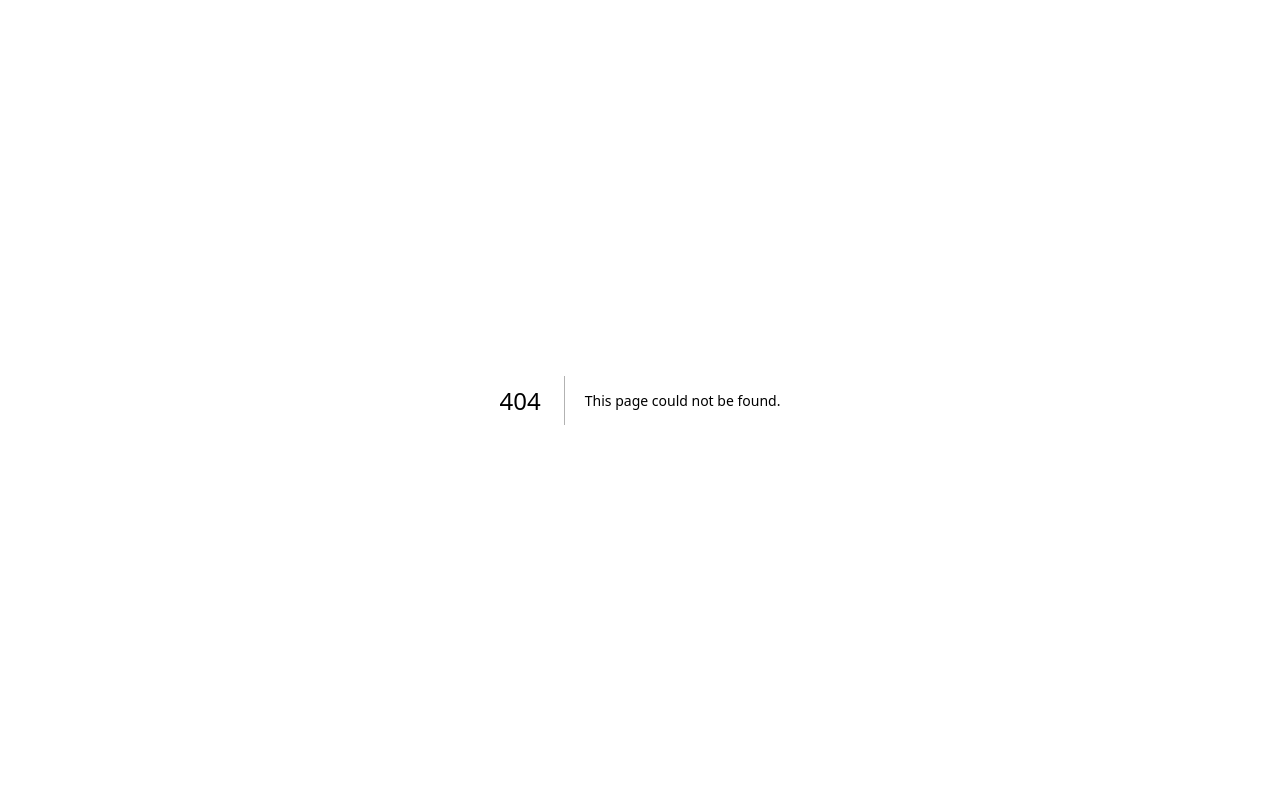
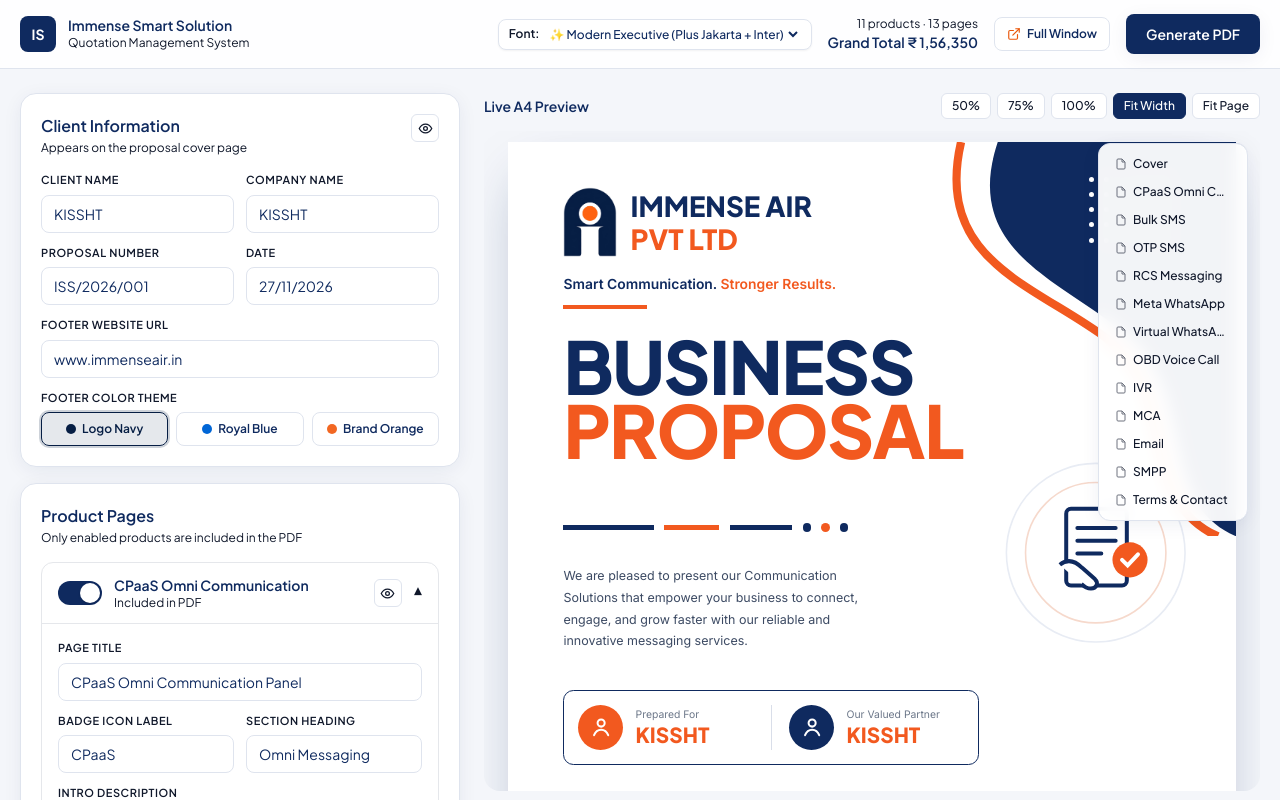
Before and after one commit to immenseairacc-ops/CRM, a Next.js app: page /quotation in a window 1280 px wide. Before the commit this address had no page. Shown: the top 800 px of the page. Built offline with nearby package versions, Linux system fonts and the light colour scheme; a web font is replaced by a local one.

Commit message:
feat: add dedicated /quotation route and full window direct link

```diff
--- /dev/null
+++ b/src/app/quotation/page.tsx
@@ -0,0 +1,12 @@
+'use client';
+
+import React from 'react';
+import { QuotationBuilder } from '@/components/quotation-app/QuotationBuilder';
+
+export default function StandaloneQuotationPage() {
+  return (
+    <div className="min-h-screen bg-[#f4f6fa]">
+      <QuotationBuilder />
+    </div>
+  );
+}
--- a/src/components/quotation-app/QuotationBuilder.tsx
+++ b/src/components/quotation-app/QuotationBuilder.tsx
@@ -1,4 +1,5 @@
 import { useCallback, useEffect, useLayoutEffect, useMemo, useRef, useState } from "react";
+import { ExternalLink } from "lucide-react";
 import { QuotationDocument } from "./QuotationDocument";
 import { PreviewFocusContext } from "./preview-focus";
 import {
@@ -297,6 +298,16 @@ export function QuotationBuilder() {
                 {grandTotal.toLocaleString("en-IN", { maximumFractionDigits: 2 })}
               </p>
             </div>
+            <a
+              href="/quotation"
+              target="_blank"
+              rel="noopener noreferrer"
+              title="Open full window Quotation Manager"
+              className="rounded-lg border border-brand-line bg-white px-3 py-2 text-xs font-semibold text-navy shadow-xs transition-all hover:bg-slate-50 flex items-center gap-1.5"
+            >
+              <ExternalLink className="w-3.5 h-3.5 text-orange-600" />
+              <span className="hidden sm:inline">Full Window</span>
+            </a>
             <button
               type="button"
               onClick={() => window.print()}
```
